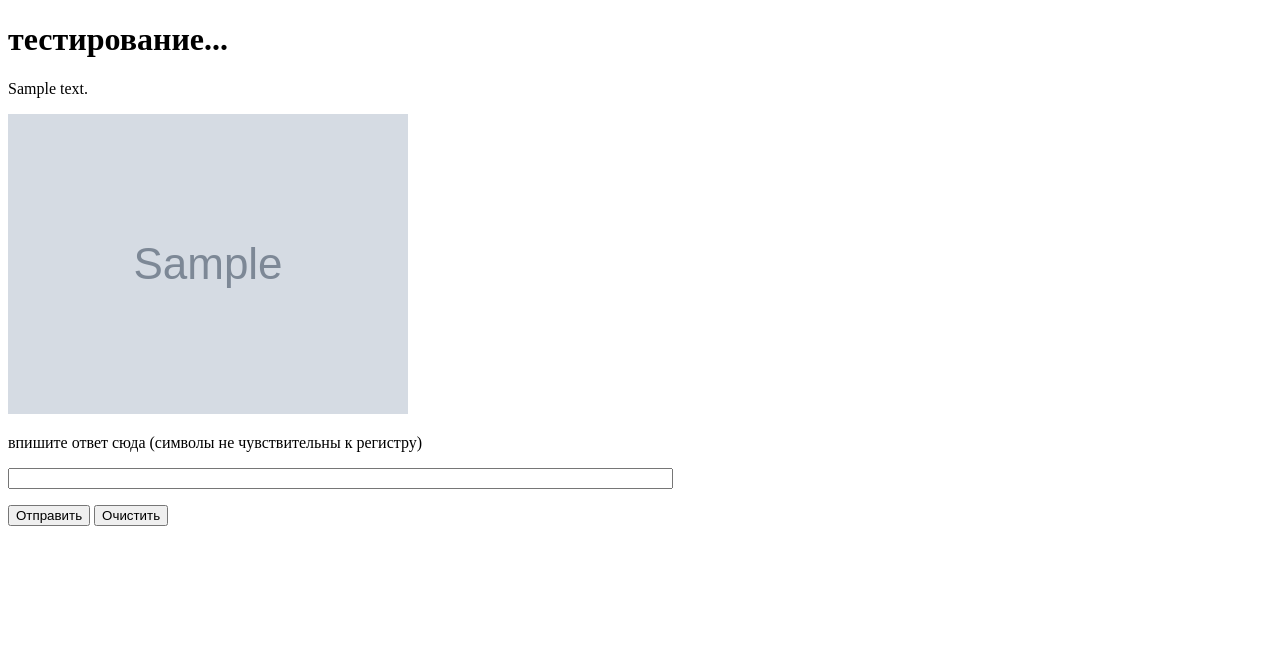
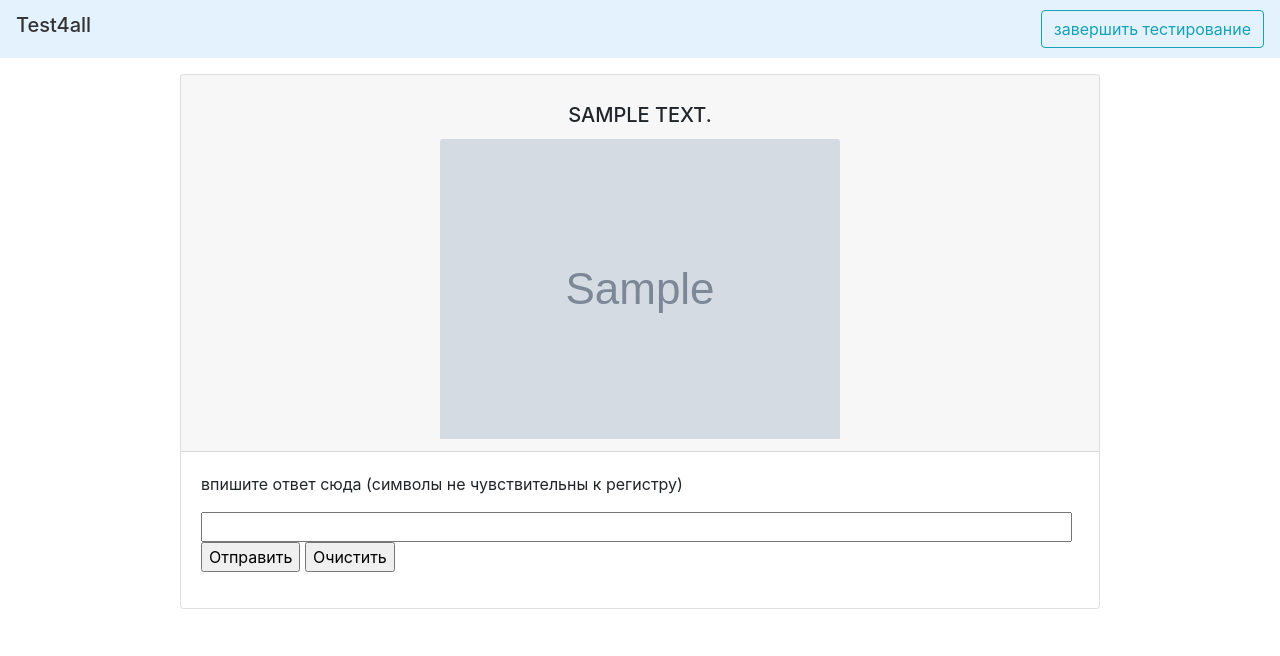
Before and after one commit to DrewYa/test4all, a Django app: page /testing/1 in a window 1280 px wide. Shown: the top 656 px of the page. Run offline with Django 3.2, Linux system fonts and the light colour scheme; tables that the repository leaves empty hold one stand-in row (values such as "Sample post"); grey boxes marked "Sample" are stand-in pictures; some libraries are stand-ins or nearby versions.

Commit message:
now can take a test, but without saving the result

```diff
--- a/ttests/models.py
+++ b/ttests/models.py
@@ -96,6 +96,10 @@ class Test(models.Model):
 		 		self.show_q_number <= self.questions.count():
 			return self.show_q_number
 		return self.questions.count()
+
+	def get_all_q_id(self):
+		dict_val = self.questions.values('id')
+		return [ item['id'] for item in dict_val ]
 
 	def __str__(self):
 		if len(self.title) < 70:
--- /dev/null
+++ b/ttests/templates/ttests/base_testing.html
@@ -0,0 +1,82 @@
+<!DOCTYPE html>
+<html lang="ru">
+	<head>
+		<meta charset="utf-8">
+		<meta http-equiv="content-type" content="text/html; charset=UTF-8"> <!---->
+		<meta name="viewport" content="width=device-width, initial-scale=1.0">
+		<meta name="author" content="Drew Krlv">
+		<meta name="application-name" content="test4all">
+		<meta name="generator" content="Jekyll v3.8.5">
+		{% block meta %}{% endblock %}
+		<title>Test4all {% block title %}{% if title %} - {{ title }}{% endif %}
+		{% endblock %}</title>
+		<link rel="stylesheet" href="https://stackpath.bootstrapcdn.com/bootstrap/4.3.1/css/bootstrap.min.css" integrity="sha384-ggOyR0iXCbMQv3Xipma34MD+dH/1fQ784/j6cY/iJTQUOhcWr7x9JvoRxT2MZw1T" crossorigin="anonymous">
+
+		<script src="https://code.jquery.com/jquery-3.3.1.slim.min.js" integrity="sha384-q8i/X+965DzO0rT7abK41JStQIAqVgRVzpbzo5smXKp4YfRvH+8abtTE1Pi6jizo" crossorigin="anonymous"></script>
+		<!-- <script src="https://cdnjs.cloudflare.com/ajax/libs/popper.js/1.14.7/umd/popper.min.js" integrity="sha384-UO2eT0CpHqdSJQ6hJty5KVphtPhzWj9WO1clHTMGa3JDZwrnQq4sF86dIHNDz0W1" crossorigin="anonymous"></script> -->
+		<script src="https://stackpath.bootstrapcdn.com/bootstrap/4.3.1/js/bootstrap.min.js" integrity="sha384-JjSmVgyd0p3pXB1rRibZUAYoIIy6OrQ6VrjIEaFf/nJGzIxFDsf4x0xIM+B07jRM" crossorigin="anonymous"></script>
+		{% block header %}{% endblock %}
+
+	</head>
+	<body>
+
+		<nav class="navbar navbar-light navbar-expand-lg" style="background-color: #e3f2fd;">
+			<!-- Button trigger modal -->
+			<a class="navbar-brand" data-toggle="modal" data-target="#ExitTest" href="#">
+				<h1 style="color: #333; font-size: 1.25rem;">Test4all</h1>
+			</a>
+
+			<button class="navbar-toggler" type="button" data-toggle="collapse" data-target="#navbarSupportedContent" aria-controls="navbarSupportedContent" aria-expanded="false"   aria-label="Toggle navigation">
+				<span class="navbar-toggler-icon"></span>
+			</button>
+<!-- begin nav items -->
+			<div class="collapse navbar-collapse" id="navbarSupportedContent"> <!-- class= "show" -->
+				<ul class="navbar-nav mr-auto">
+
+				</ul>
+
+				<a class="btn btn-outline-info" href="{% url 'ttests:finish_testing_url' %}">завершить тестирование</a>
+			</div>
+
+		</nav>
+
+		<div class="container mt-3">
+			<div class="row">
+				<div class="col-10 offset-1">
+				{% block content %}
+					no content yet
+				{% endblock %}</div>
+			</div>
+		</div>
+
+
+		<!-- Modal -->
+		<div class="modal fade" id="ExitTest" tabindex="-1" role="dialog" aria-labelledby="ExitTestLabel" aria-hidden="true">
+		  <div class="modal-dialog" role="document">
+			<div class="modal-content">
+			  <div class="modal-header">
+				<h5 class="modal-title" id="ExitTestLabel">Тестирование не завершено</h5>
+				<button type="button" class="close" data-dismiss="modal" aria-label="Close">
+				  <span aria-hidden="true">&times;</span>
+				</button>
+			  </div>
+			  <div class="modal-body">
+				<span class="text-danger">Несохраненные результаты будут утеряны!</span><br>
+				Чтобы завершить тестирование (и сохранить результаты) нажмите
+				соответствующую кнопку.
+				Вы действительно хотите покинуть тест без сохранения результатов?
+			  </div>
+			  <div class="modal-footer">
+				<button type="button" class="btn btn-secondary" data-dismiss="modal">Отмена</button>
+				<a href="{% url 'ttests:test_list_url' %}" class="btn btn-primary">Покинуть тест</a>
+			  </div>
+			</div>
+		  </div>
+		</div>
+
+
+		{% block scripts %}
+		{% endblock %}
+
+	</body>
+</html>
--- a/ttests/templates/ttests/question.html
+++ b/ttests/templates/ttests/question.html
@@ -1,16 +1,14 @@
-<!DOCTYPE html>
-<html lang="ru">
-	<head>
-		<meta charset="utf-8">
-		<title>{% if title %}{{ title }}{% endif %}</title>
-	</head>
-	<body>
-		<h1>тестирование...</h1>
-		<p>{{ q.text }}</p>
+{% extends 'ttests/base_testing.html' %}
+
+{% block content %}
+<div class="card mb-5">
+	<div class="card-header text-center">
+		<h5 class="card-title mt-3 text-uppercase">{{ q.text }} </h5>
 		{% if q.mediafile %}
-		  <img height="300" src="{{ q.mediafile.url }}" alt="<картинка вопроса>">
+		<img src="{{ q.mediafile.url }}" class="card-img-top img-fluid" alt="<картинка вопроса>" style="height: auto; max-height: 400px; width: auto;">
 		{% endif %}
-
+	</div>
+	<div class="card-body">
 
 		{% if answers %}
 			{% if answers.count == 1 %}
@@ -33,8 +31,10 @@
 			<p>Для этого вопроса нет вариантов ответа О_о</p>
 		{% endif %}
 
-	</body>
-</html>
+	</div>
+</div>
+
+{% endblock %}
 
 <!-- чтобы отключить возможность изменять значение поля, нужно в
 тег Input добавить атрибут disabled
--- a/ttests/urls.py
+++ b/ttests/urls.py
@@ -2,7 +2,7 @@ from django.urls import path
 from . import views
 
 urlpatterns = [
-	path('<int:id>', views.test_detail, name='test_detail_url'), #
+	path('<int:id>', views.TestDetail.as_view(), name='test_detail_url'), #
 	# path('', views.test_list, name='test_list_url'),
 	path('', views.TestList.as_view(), name='test_list_url' ),
 	path('tags/<str:slug>', views.test_by_tag, name='test_by_tag_url'),
@@ -11,6 +11,7 @@ urlpatterns = [
 	# к тесту введя его id в url
 	path('testing/<int:question_id>',
 		views.AnswerTheQuestion.as_view(), name='testing_url'),
+	path('finish_testing', views.finish_testing, name='finish_testing_url'),
 
 	path('show_static', views.show_static_img),
 	path('get_value', views.get_value_from_form),
--- a/ttests/views.py
+++ b/ttests/views.py
@@ -1,12 +1,12 @@
 from django.shortcuts import render, redirect
 from django.shortcuts import get_object_or_404, get_list_or_404
 
-# from django.urls import reverse
+from django.urls import reverse
 
 from .models import Test, TestTag, Question
 
 # from django.http import Http404
-from django.db.models import Q
+from django.db.models import Q, Count
 # from django.db.models import F
 
 from test4all.settings import SECRET_KEY ###
@@ -16,6 +16,8 @@ from django.views.generic import View
 from datetime import datetime, timedelta
 from django.core import signing
 
+# import json
+import random
 # Create your views here.
 
 '''
@@ -27,9 +29,13 @@ tag_list_url
 
 class TestList(View):
 	def get(self, request):  ### test_list(request):
-		# if request.method
 		# test_list = Test.objects.order_by('title')[:20]
+		# только опубликованные тесты
 		test_list = Test.objects.filter(is_published=True).order_by('title')[:20]
+		# только опубликованные тесты, у которых есть хотя бы 1 вопрос
+		# test_list = Test.objects.annotate(Count('questions'))
+		# test_list = test_list.filter( Q(questions__count__gte=1) &
+		# 								Q(is_published=True) )
 		context = {
 			'test_list' : test_list,
 			'title' : 'Тесты',
@@ -46,30 +52,90 @@ class TestList(View):
 		}
 		return render(request, 'ttests/test_list.html', context)
 
+class TestDetail(View):
+	def get(self, request, id): # test_detail
+		test = get_object_or_404(Test, Q(id=id) & Q(is_published=True) )
+		# ### сюда бы тоже добавить фильтраци чтобы показывать только тесты,
+		# у которых больше 1 вопроса
 
-def test_detail(request, id):
-	test = get_object_or_404(Test, Q(id=id) & Q(is_published=True) )
+		# # #########
+		# print('\n\ncookies: ', request.COOKIES, '\n\n')
+		# sec_val = request.get_signed_cookie(key='sec_tsting', default=None )
+		# val = signing.loads(sec_val, key='secret key', salt='some salt')
+		# print('sec val from cookie: ', val, '\n\n')
+		# # ########
+		# sec_val = request.COOKIES.get('sec_testing2', None)
+		# val = signing.loads(sec_val, key='secret key', salt='some salt')
+		# print('значение из шифрованных, подписанных кук:\n', val)
+		# # #######
 
-	# #########
-	print('\n\ncookies: ', request.COOKIES, '\n\n')
-	sec_val = request.get_signed_cookie(key='sec_tsting', default=None )
-	val = signing.loads(sec_val, key='secret key', salt='some salt')
-	print('sec val from cookie: ', val, '\n\n')
-	# ########
-	sec_val = request.COOKIES.get('sec_testing2', None)
-	val = signing.loads(sec_val, key='secret key', salt='some salt')
-	print('значение из шифрованных, подписанных кук:\n', val)
-	# #######
+		context = {
+		'test': test,
+		'title': 'Детальное описание теста'
+		}
+		return render(request, 'ttests/test_detail.html', context)
 
-	context = {
-	'test': test,
-	'title': 'Детальное описание теста'
-	}
-	return render(request, 'ttests/test_detail.html', context)
+
+	def post(self, request, id):
+		# --------- правильная часть -----------
+		test = Test.objects.get(id=id)
+		list_questions_id = test.get_all_q_id()
+
+		if not list_questions_id: ###
+			return redirect(test)
+			# добавить вывод сообщения о том, что нет вопросов
+			# или вообще не покаывазть этот тест для прохождения (запретить)
+
+		if test.is_shuffle_q:	# перемешиваем вопросы
+			random.shuffle(list_questions_id)
+		# выставляем кол-во вопросов тестируемому
+		show_q_number = test.show_q_number
+		if show_q_number and show_q_number < len(list_questions_id):
+			list_questions_id = list_questions_id[:show_q_number]
+
+		next_q = Question.objects.get(id=list_questions_id[0])
+		response = redirect(next_q)
+		# --------------------------------------
+
+		# # response.set_cookie(key='testing_q', value=list_questions_id) #path=..
+		# dict_q_id = {}
+		# for i in range(len(list_questions_id)):
+		# 	dict_q_id[i] = list_questions_id[i] # хоть так dict_q_id[str(i)] = ...
+		#
+		# # response.set_signed_cookie(key='testing_q', value=l_q_id,
+		# # 							path='/') #### /<test_id>/testing/
+		#
+		# d = signing.dumps(dict_q_id, key='secret key')
+		# response.set_cookie(key='testing_q', value=d)
+		#
+		# return response
+
+		# проба ---
+		l = signing.dumps(list_questions_id, key='secret key')
+		response.set_cookie(key='testing_q', value=l)
+		return response
+
+
+		# dict_question_id = request.get_signed_cookie('testing_q', default=None)
+		# print('dict of q:   ', dict_question_id)
+		# print('type:   ', type(dict_question_id))
+		#
+		# dict_question_id = json.loads(dict_question_id)
+		# print('dict of q:   ', dict_question_id)
+		# print('type:   ', type(dict_question_id))
+		#
+		# if not dict_question_id:
+		# 	return redirect(reverse('test_detail_url'))
+		# next_q = dict_question_id['0']
+		# return redirect(int(next_q))
+
 
 
 def tag_list(request):
 	tag_list = TestTag.objects.order_by('title')[:]
+	# ### сюда бы тоже добавить фильтраци чтобы показывать только тесты,
+	# у которых больше 1 вопроса
+
 	context = {
 		'tag_list': tag_list,
 		'title': 'Тэги',
@@ -103,6 +169,8 @@ class AnswerTheQuestion(View):					# testing_url
 			'title': 'тестирование...'
 		}
 
+		print(request.COOKIES)
+
 		# last = request.COOKIE.get('testing', None)
 		# if not last:
 		# 	last = {}
@@ -119,13 +187,35 @@ class AnswerTheQuestion(View):					# testing_url
 		a_u_s_text = request.POST.get('usr_s_answer') # одиночный
 		a_u_m_ids = request.POST.getlist('usr_m_answer') # множественный
 
-		# self.get(request=request, question_id=question_id+1)
 
-		next_q = Question.objects.get(id=question_id+1) ## много ошибок тут...
-		return redirect(next_q)
+		print(request.COOKIES)
+		val = request.COOKIES.get('testing_q')
+		print('val:  ', val, type(val))
+		list_q_id = signing.loads(val, key='secret key')
 
-		# response = render(request, 'ttests/question.html')
-		# return response
+
+		cur_val_index = list_q_id.index(question_id)
+
+		if cur_val_index < len(list_q_id) - 1:
+			next_q = list_q_id[cur_val_index + 1]
+		else:
+			# переход на страницу завершения теста
+			return redirect(reverse('ttests:finish_testing_url'))
+			# next_q = list_q_id[cur_val_index]
+		print('next q:   ', next_q)
+
+
+		# записываем ответ польозвателя ...
+
+		return redirect(reverse('ttests:testing_url', kwargs={'question_id': next_q} )) ###
+
+def finish_testing(request):
+	context = {
+
+	}	# результаты
+
+	return render(request, 'ttests/finish_testing.html', context)
+
 
 # ================================
 # вьюшка созданная с помощью форм
```
Also changed, not shown: ttests/templates/ttests/finish_testing.html (added, +9 -0 lines), ttests/templates/ttests/test_detail.html (+8 -1 lines).
